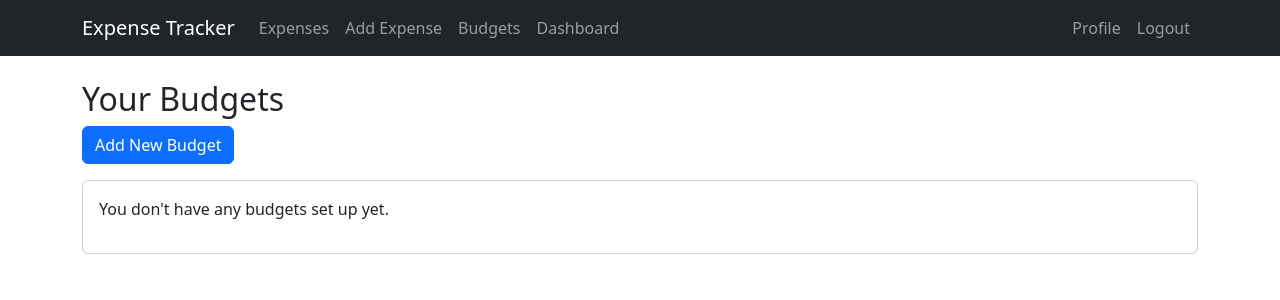
After one commit to AbdulKareem-M/Expsense_Tracker, a Django app: page /budgets/ in a window 1280 px wide. The commit adds this page. Shown: the top 300 px of the page. Run offline with Django 5.2, Linux system fonts and the light colour scheme; a user stored in the database is signed in; data comes from the database, SQL or seed files in the repository; both versions use the stored data as it was after the commit.

Commit message:
added feature to manage budget for specific categories and a dashboard which displays expense as charts and corresponding templates

```diff
--- a/Expense_tracker/urls.py
+++ b/Expense_tracker/urls.py
@@ -16,8 +16,15 @@ Including another URLconf
 """
 from django.contrib import admin
 from django.urls import path, include
+from expense import views
 
 urlpatterns = [
     path('admin/', admin.site.urls),
     path('', include('expense.urls')),
+
+    #user
+    path('register/',views.Registerview.as_view(),name='register'),
+    path('login/',views.LoginView.as_view(),name='login'),
+    path('logout/',views.logout,name='logout'),
+    path('profile/',views.profile,name='profile'),
 ]
--- /dev/null
+++ b/expense/templates/expenses/base.html
@@ -0,0 +1,68 @@
+<!DOCTYPE html>
+<html>
+
+<head>
+  <title>Expense Tracker</title>
+  <meta name="viewport" content="width=device-width, initial-scale=1">
+  <link href="https://cdn.jsdelivr.net/npm/bootstrap@5.3.0-alpha1/dist/css/bootstrap.min.css" rel="stylesheet">
+</head>
+
+<body>
+  <nav class="navbar navbar-expand-lg navbar-dark bg-dark">
+    <div class="container">
+      <a class="navbar-brand" href="{% url 'expense_list' %}">Expense Tracker</a>
+      <button class="navbar-toggler" type="button" data-bs-toggle="collapse" data-bs-target="#navbarNav">
+        <span class="navbar-toggler-icon"></span>
+      </button>
+      <div class="collapse navbar-collapse" id="navbarNav">
+        <ul class="navbar-nav">
+          <li class="nav-item">
+            <a class="nav-link" href="{% url 'expense_list' %}">Expenses</a>
+          </li>
+          <li class="nav-item">
+            <a class="nav-link" href="{% url 'add_expense' %}">Add Expense</a>
+          </li>
+          <li class="nav-item">
+            <a class="nav-link" href="{% url 'budget_list' %}">Budgets</a>
+          </li>
+          <li class="nav-item">
+            <a class="nav-link" href="{% url 'dashboard' %}">Dashboard</a>
+          </li>
+        </ul>
+        <ul class="navbar-nav ms-auto">
+          {% if user.is_authenticated %}
+          <li class="nav-item">
+            <a class="nav-link" href="{% url 'profile' %}">Profile</a>
+          </li>
+          <li class="nav-item">
+            <a class="nav-link" href="{% url 'logout' %}">Logout</a>
+          </li>
+          {% else %}
+          <li class="nav-item">
+            <a class="nav-link" href="{% url 'login' %}">Login</a>
+          </li>
+          <li class="nav-item">
+            <a class="nav-link" href="{% url 'register' %}">Register</a>
+          </li>
+          {% endif %}
+        </ul>
+      </div>
+    </div>
+  </nav>
+
+  <div class="container mt-4">
+    {% if messages %}
+    {% for message in messages %}
+    <div class="alert alert-{{ message.tags }}">
+      {{ message }}
+    </div>
+    {% endfor %}
+    {% endif %}
+
+    {% block content %}{% endblock %}
+  </div>
+
+  <script src="https://cdn.jsdelivr.net/npm/bootstrap@5.3.0-alpha1/dist/js/bootstrap.bundle.min.js"></script>
+</body>
+
+</html>
--- /dev/null
+++ b/expense/templates/expenses/budget_list.html
@@ -0,0 +1,55 @@
+{% extends 'expenses/base.html' %}
+
+{% block content %}
+<h2>Your Budgets</h2>
+<a href="{% url 'add_budget' %}" class="btn btn-primary mb-3">Add New Budget</a>
+
+<div class="card mb-4">
+  <div class="card-body">
+    {% if budgets %}
+    <table class="table table-striped">
+      <thead>
+        <tr>
+          <th>Month</th>
+          <th>Category</th>
+          <th>Budget Amount</th>
+          <th>Spent</th>
+          <th>Remaining</th>
+          <th>Progress</th>
+        </tr>
+      </thead>
+      <tbody>
+        {% for budget in budgets %}
+        <tr>
+          <td>{{ budget.month|date:"F Y" }}</td>
+          <td>{{ budget.category.name }}</td>
+          <td>${{ budget.amount }}</td>
+          <td>${{ budget.spent|default:"0.00" }}</td>
+          <td>${{ budget.remaining|default:budget.amount }}</td>
+          <td>
+            <div class="progress">
+              <div class="progress-bar
+                {% if budget.progress >= 100 %}bg-danger
+                {% elif budget.progress >= 75 %}bg-warning
+                {% else %}bg-success
+                {% endif %}"
+                role="progressbar"
+                style="width: {{ budget.progress|floatformat:0 }}%;"
+                aria-valuenow="{{ budget.progress|floatformat:0 }}"
+                aria-valuemin="0"
+                aria-valuemax="100">
+                {{ budget.progress|floatformat:0 }}%
+              </div>
+
+            </div>
+          </td>
+        </tr>
+        {% endfor %}
+      </tbody>
+    </table>
+    {% else %}
+    <p>You don't have any budgets set up yet.</p>
+    {% endif %}
+  </div>
+</div>
+{% endblock %}
--- a/expense/urls.py
+++ b/expense/urls.py
@@ -3,7 +3,10 @@ from . import views
 
 urlpatterns = [
     path('', views.expense_list, name='expense_list'),
-    path('add/', views.add_expense, name='add_expense'),
-    path('register/',views.Registerview.as_view(),name='register'),
-    path('login/',views.LoginView.as_view(),name='login'),
+    path('expenses/add/', views.add_expense, name='add_expense'),
+    path('expenses/dashboard/', views.dashboard, name='dashboard'),
+    path('expenses/delete/<int:pk>', views.DeleteExpense.as_view(), name='delete_expense'),
+
+    path('budgets/', views.budget_list, name='budget_list'),
+    path('budgets/add/', views.add_budget, name='add_budget'),
 ]
--- a/expense/views.py
+++ b/expense/views.py
@@ -1,13 +1,20 @@
 from django.shortcuts import render, redirect
-from .models import Expense, Category
-from . forms import ExpenseForm, UserForm, LoginForm
+from .models import Expense, Category, Budget
+from . forms import ExpenseForm, UserForm, LoginForm, BudgetForm
 from django.contrib import messages
-from django.views.generic import View
+from django.views.generic import View, DeleteView
 from django.contrib.auth.decorators import login_required
 from django.contrib.auth.models import User
 from django.contrib.auth import authenticate, login, logout
+from django.db.models import Sum
+from django.db.models.functions import TruncMonth
+import json
+from datetime import datetime
+from django.urls import reverse_lazy
 
-
+@login_required
+def profile(request):
+    return render(request, 'users/profile.html')
 class Registerview(View):
 
   def get(self, request):
@@ -59,6 +66,10 @@ class LoginView(View):
 
         return render(request, 'users/login.html', {'form':form})
 
+def logout(request):
+  logout(request)
+  return redirect('logout')
+
 @login_required
 def expense_list(request):
   expenses = Expense.objects.filter(user=request.user).order_by('-date')
@@ -72,11 +83,124 @@ def add_expense(request):
   if request.method == 'POST':
     form = ExpenseForm(request.POST)
     if form.is_valid():
-      expense = form.save(commit = False)
+      expense = form.save(commit=False)
       expense.user = request.user
       expense.save()
-      messages.success(request, 'Expense added Successfully!')
-      return redirect('expense_list')
+
+      # Debit the budget for the same category
+      category = expense.category
+      budget = Budget.objects.filter(user=request.user, category=category).first()
+
+      if budget:
+        # Debit the budget
+        if budget.amount >= expense.amount:
+          budget.amount -= expense.amount
+          budget.save()
+          messages.success(request, 'Expense added and budget debited successfully!')
+        else:
+          messages.error(request, 'Not enough budget for this expense.')
+      else:
+        messages.warning(request, 'No budget found for this category.')
+
+        return redirect('expense_list')
+  else:
+    form = ExpenseForm()
+  return render(request, 'expenses/add_expense.html', {'form': form})
+
+
+@login_required
+def dashboard(request):
+  # Get all expenses for the current user
+  expenses = Expense.objects.filter(user=request.user)
+
+  # Total expenses
+  total_expenses = expenses.aggregate(Sum('amount'))['amount__sum'] or 0
+
+  # Expenses by category
+  expenses_by_category = list(expenses.values('category__name').annotate(total=Sum('amount')).order_by('-total'))
+
+  # Expenses by month
+  current_year = datetime.now().year
+  expenses_by_month = list(expenses.filter(date__year=current_year)
+                          .annotate(month=TruncMonth('date'))
+                          .values('month')
+                          .annotate(total=Sum('amount'))
+                          .order_by('month'))
+
+  # Convert QuerySet to format suitable for Chart.js
+  categories = [item['category__name'] for item in expenses_by_category]
+  category_totals = [float(item['total']) for item in expenses_by_category]
+
+  months = [item['month'].strftime('%B') for item in expenses_by_month]
+  monthly_totals = [float(item['total']) for item in expenses_by_month]
+
+  context = {
+      'total_expenses': total_expenses,
+      'categories_json': json.dumps(categories),
+      'category_totals_json': json.dumps(category_totals),
+      'months_json': json.dumps(months),
+      'monthly_totals_json': json.dumps(monthly_totals),
+  }
+
+  return render(request, 'expenses/dashboard.html', context)
+
+@login_required
+def budget_list(request):
+    budgets = Budget.objects.filter(user=request.user).order_by('-month')
+    return render(request, 'expenses/budget_list.html', {'budgets': budgets})
+
+@login_required
+def add_budget(request):
+    if request.method == 'POST':
+        form = BudgetForm(request.POST)
+        if form.is_valid():
+            budget = form.save(commit=False)
+            budget.user = request.user
+            budget.month = budget.month.replace(day=1)  # Ensure first day of the month
+
+            # Check if budget already exists
+            existing_budget = Budget.objects.filter(
+                user=request.user,
+                category=budget.category,
+                month=budget.month
+            ).first()
+
+            if existing_budget:
+                existing_budget.amount = budget.amount
+                existing_budget.save()
+                messages.success(request, 'Budget updated successfully!')
+            else:
+                budget.save()
+                messages.success(request, 'Budget added successfully!')
+
+            return redirect('budget_list')
+        else:
+            print(form.errors)  # Debugging step
+            messages.error(request, "There was an error in your form.")
     else:
-      form = ExpenseForm()
-  return render(request, 'expenses/add_expense.html',{'form':form})
+        form = BudgetForm()
+
+    return render(request, 'expenses/add_budget.html', {'form': form})
+
+@login_required
+def budget_list(request):
+    budgets = Budget.objects.filter(user=request.user).order_by('-month')
+
+    for budget in budgets:
+        # Calculate spent for the given category and month
+        total_spent = Expense.objects.filter(user=request.user, category=budget.category, date__month=budget.month.month, date__year=budget.month.year).aggregate(Sum('amount'))['amount__sum'] or 0
+        budget.spent = total_spent
+        budget.remaining = budget.amount - total_spent
+        # Calculate the progress as percentage
+        if budget.amount > 0:
+            budget.progress = (total_spent / budget.amount) * 100
+        else:
+            budget.progress = 0
+
+    return render(request, 'expenses/budget_list.html', {'budgets': budgets})
+
+
+class DeleteExpense(DeleteView):
+  model = Expense
+  template_name = 'expenses/delete_expense.html'
+  success_url = reverse_lazy('expense_list')
```
Also changed, not shown: expense/forms.py (+8 -1 lines), expense/models.py (+14 -1 lines), expense/templates/expenses/add_budget.html (added, +17 -0 lines), expense/templates/expenses/add_expense.html (added, +22 -0 lines), expense/templates/expenses/dashboard.html (added, +156 -0 lines), expense/templates/expenses/delete_expense.html (added, +8 -0 lines), expense/templates/expenses/expense_list.html (added, +49 -0 lines), expense/templates/users/login.html (+5 -3 lines), expense/templates/users/logout.html (added, +14 -0 lines), expense/templates/users/profile.html (added, +14 -0 lines), expense/templates/users/register.html (+5 -3 lines), db.sqlite3, expense/migrations/0002_budget.py (added).
